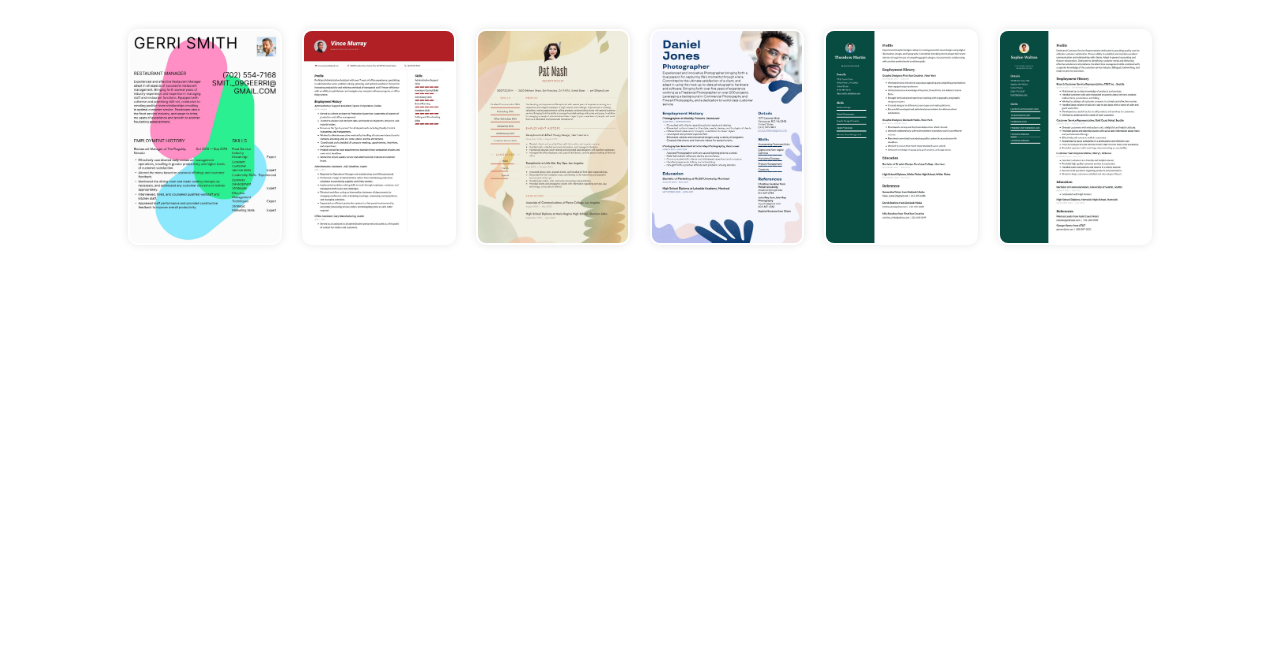
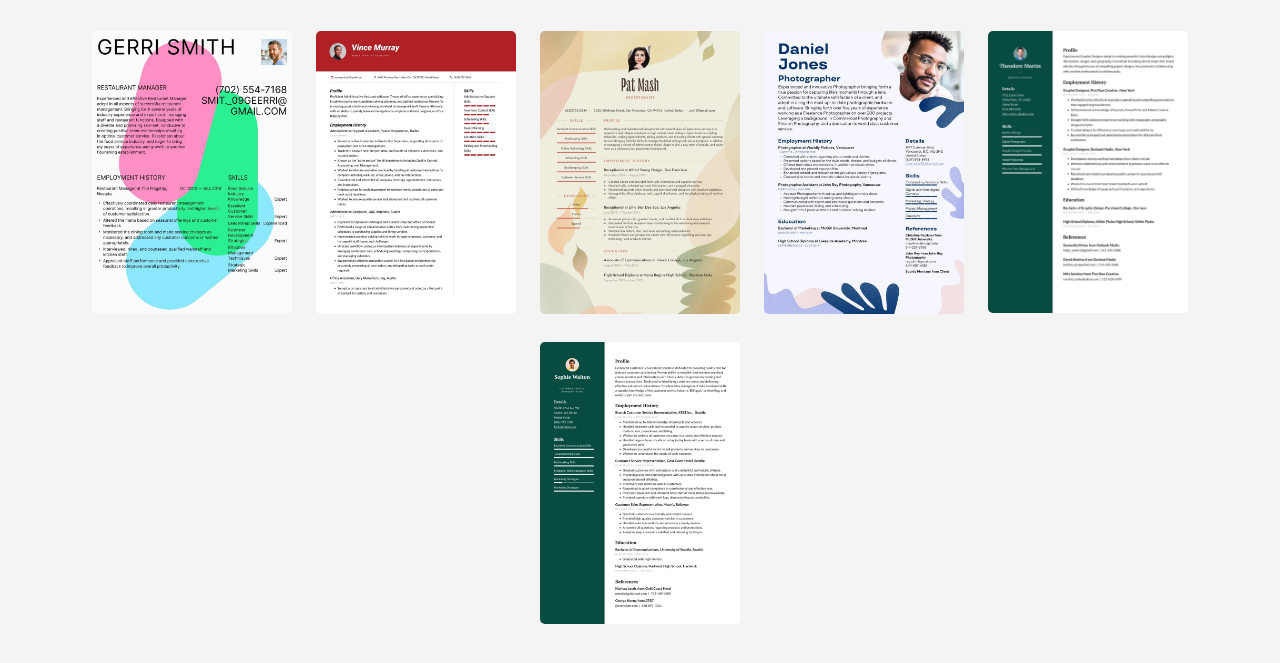
Before and after one commit to Punitmaurya83/SmartSaarthi, a plain HTML site: page template.html in a window 1280 px wide. Shown: the part 61-724 px from the top of the page. Drawn offline with Linux system fonts and the light colour scheme.

Commit message:
Update template.html

```diff
--- a/template.html
+++ b/template.html
@@ -1,12 +1,14 @@
-<!-- template.html -->
 <!DOCTYPE html>
 <html lang="en">
 <head>
-  <meta charset="UTF-8" /><meta name="viewport" content="width=device-width,initial-scale=1"/><title>Select Resume Template</title>
+  <meta charset="UTF-8" />
+  <meta name="viewport" content="width=device-width, initial-scale=1.0"/>
+  <title>Select Resume Template</title>
   <style>
     body {
       font-family: Arial;
       text-align: center;
+      background-color: #f4f4f4;
     }
     .templates {
       display: flex;
@@ -14,33 +16,36 @@
       justify-content: center;
       margin-top: 20px;
     }
+    .temp {
+      margin: 10px;
+      border: 2px solid transparent;
+      cursor: pointer;
+    }
+    .temp:hover {
+      border-color: #007bff;
+    }
     .temp img {
-    width: 150px;
-    margin: 10px;
-    cursor: pointer;
-    border: 2px solid transparent;
-    border-radius: 10px;
-    box-shadow: 0 0 8px rgba(0,0,0,0.1);
-  }
-  .temp img:hover {
-    border-color: blue;
+      width: 200px;
+      height: auto;
+      border-radius: 5px;
     }
   </style>
 </head>
 <body>
   <h1>Select Resume Template</h1>
   <div class="templates">
-    <div class="temp" onclick="selectTpl('template1.jpg')"><img src="template1.jpg"></div>
-    <div class="temp" onclick="selectTpl('template2.jpg')"><img src="template2.jpg"></div>
-    <div class="temp" onclick="selectTpl('template3.jpg')"><img src="template3.jpg"></div>
-    <div class="temp" onclick="selectTpl('template4.jpg')"><img src="template4.jpg"></div>
-    <div class="temp" onclick="selectTpl('template5.jpg')"><img src="template5.jpg"></div>
-    <div class="temp" onclick="selectTpl('template6.jpg')"><img src="template6.jpg"></div>
+    <div class="temp" onclick="selectTpl('template1.jpg')"><img src="template1.jpg" alt="Template 1"></div>
+    <div class="temp" onclick="selectTpl('template2.jpg')"><img src="template2.jpg" alt="Template 2"></div>
+    <div class="temp" onclick="selectTpl('template3.jpg')"><img src="template3.jpg" alt="Template 3"></div>
+    <div class="temp" onclick="selectTpl('template4.jpg')"><img src="template4.jpg" alt="Template 4"></div>
+    <div class="temp" onclick="selectTpl('template5.jpg')"><img src="template5.jpg" alt="Template 5"></div>
+    <div class="temp" onclick="selectTpl('template6.jpg')"><img src="template6.jpg" alt="Template 6"></div>
   </div>
+
   <script>
-    function selectTpl(fn) {
-      localStorage.setItem('selectedTpl', fn);
-      window.location.href = 'form.html';
+    function selectTpl(filename) {
+      localStorage.setItem("selectedTpl", filename);
+      window.location.href = "form.html";
     }
   </script>
 </body>
```
Lines whose indentation alone changed are shown as unchanged.
